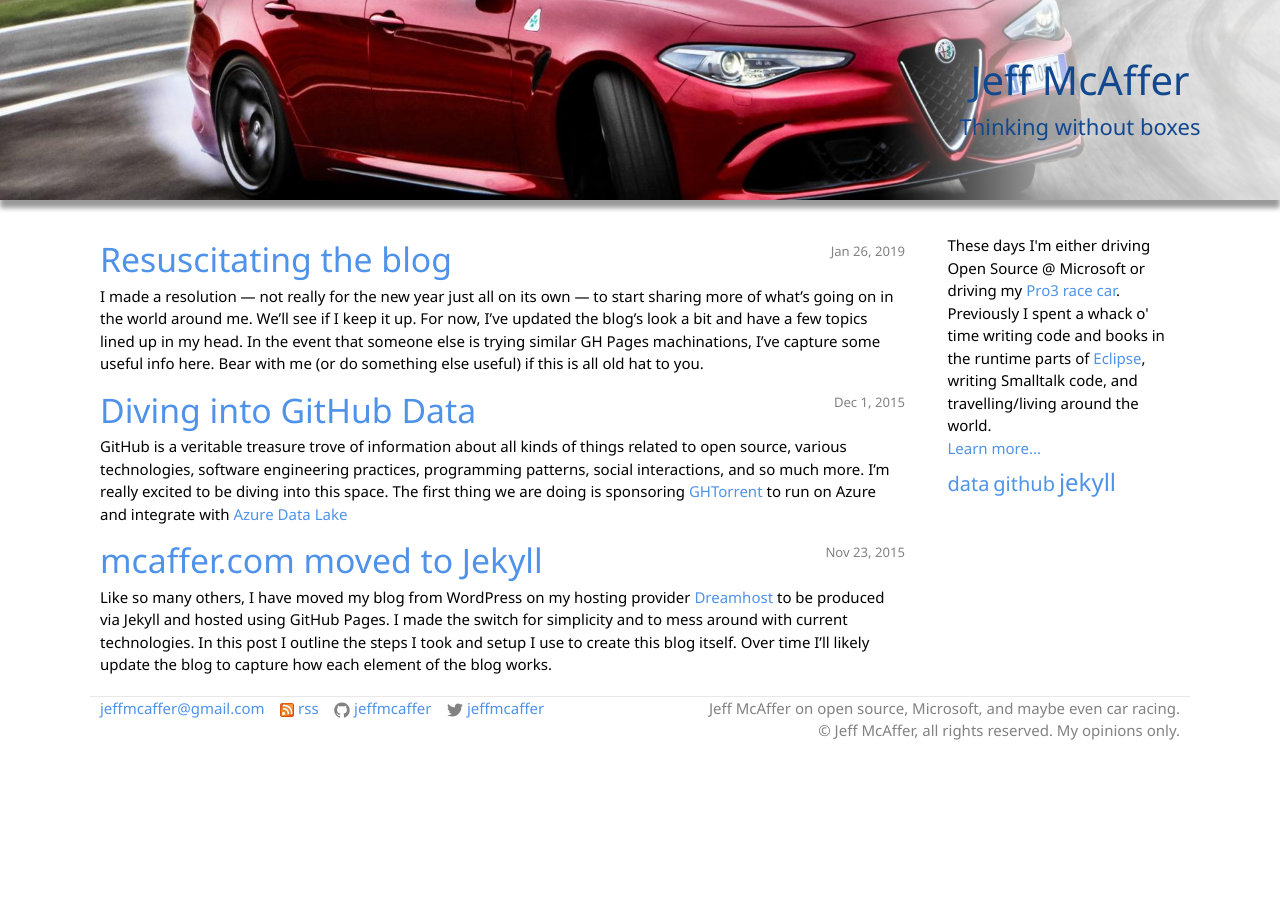
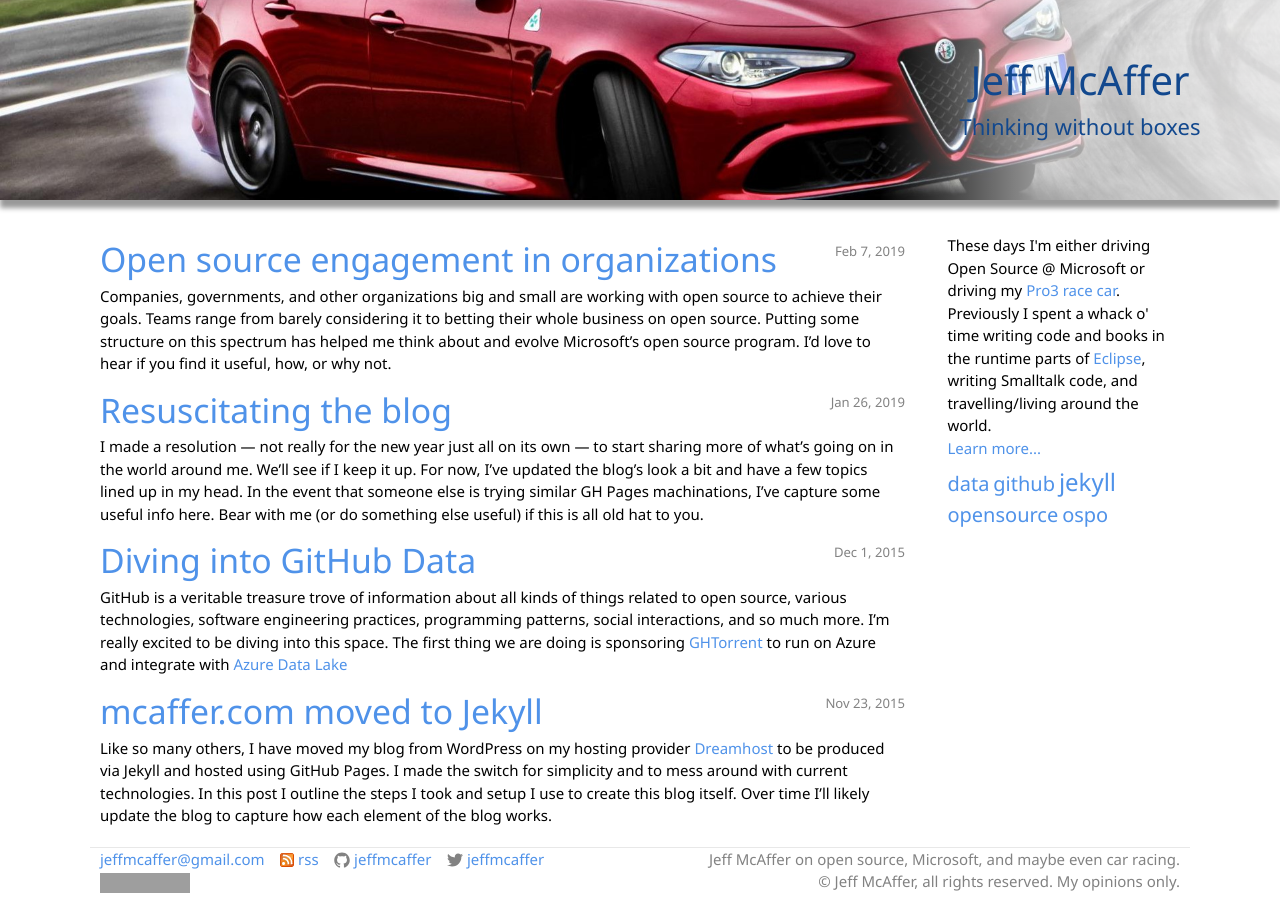
Before and after one commit to jeffmcaffer/jeffmcaffer.github.io, a Jekyll site: the page built from index.html, in a window 1280 px wide. Built offline with Jekyll 4.4.1, drawn with Linux system fonts in a browser that asks for light colours; some of the changed lines change nothing that is shown; grey boxes are pictures that could not be loaded.

Commit message:
open source engagement post

```diff
--- a/_includes/footer.html
+++ b/_includes/footer.html
@@ -51,6 +51,10 @@
         <span class="username ">{{ site.twitter_username }}</span>
       </a>
       {% endif %}
+
+      <p>
+        <a rel="license" href="http://creativecommons.org/licenses/by/4.0/"><img alt="Creative Commons License" style="border-width:0" src="https://i.creativecommons.org/l/by/4.0/80x15.png" /></a>
+      </p>
     </div>
 
     <div class="footer-col footer-col-3 ">
--- /dev/null
+++ b/_posts/2019-02-07-Open-source-engagement.md
@@ -0,0 +1,114 @@
+---
+layout: post
+title: "Open source engagement in organizations"
+date: 2019-02-07 11:11:11
+tags: opensource ospo
+---
+
+Companies, governments, and other organizations big and small are working with open source to achieve their goals.
+Teams range from barely considering it to betting their whole business on open source. Putting some structure on
+this spectrum has helped me think about and evolve Microsoft's open source program. I'd love to hear if you find
+it useful, how, or why not.
+
+<!--more-->
+
+# What's in a name?
+
+When I first started thinking/talking about this, I use the term _maturity_ with people. That unfortunately
+implies a judgement and it turns out that people don't want to think of themselves (or be thought of) as immature.
+Most of the terms that came up had that same characteristic: sophistication, evolution, depth, ... The antonyms are
+off-putting. Fact is, there is no one right answer here &mdash; there is nothing inherently better or worse about being at a
+particular point on the spectrum.
+
+That led me to _engagement_. We really are just talking about what kind, what role, how much, ... your engagement
+with open source plays in your organization. Naming is hard. I'd love to hear alternatives.
+
+# Why bother?
+
+There has been a lot of churn the community lately with new licensing models, mergers/acquisitions, and many, many
+new players. Reflecting on how and why organizations engage in open source work helps folks on the
+inside plot a course, make plans, achieve goals, and helps folks on the outside of an org understand what the org
+is doing and what they might do in the future.
+
+Remember, this is not about the quality of anyone's open source code, or community, or the technology at all.
+Rather it's about how an organization thinks about and “does” open source &mdash; what role does it play in
+their operations?
+
+# The model
+
+The model below captures some discrete states of open source engagement. Most teams are simultaneously at multiple engagement stages. That’s fine. Being *proficient* is more than adequate for some, while others seek to become *masters*. You may also want to mix and match characteristics from different stages. Go for it. Make it your own. The key is that your level of engagement matches your organizational goals, whatever they might be.
+
+Microsoft itself is all over the map in how different teams participate in open source. This model helps us understand that and intentionally make changes. Or not.
+
+A great way to use the model is for each characteristic, test how it feels in the following phrases:
+
+- “My team’s approach to open source is **\_\_\_\_\_\_\_**”
+- “The value of open source to my team is **\_\_\_\_\_\_\_**”
+
+Often these will cluster and give you an overall sense of your engagement. Characteristics where you self-assess lower
+than others, or where you hope/need to be, represent areas for additional effort.
+
+## Denial
+
+- Denial – Somehow open source does not apply to your domain or is the wrong approach.
+- Prevention – Put up technical, legal/process, or regulatory barriers to considering open source.
+- Countering – Attack open source with FUD
+
+## Tolerant
+
+- Limited – Use grudgingly allowed in pockets
+- Experimental – Some early adopters deeply engaged in isolated areas. Some releasing.
+- Ad hoc – Localized processes and policies. Wild west to locked down. Inconsistent outcomes.
+- Fearful – Limit risks. Sequester teams. Tightly scope engagements.
+- Not rewarded – No career incentives. Even disincentives for undertaking “risky” behavior.
+
+## Hype
+
+- Silver bullet – Open source is going to transform the company!
+- Marketing – All the cool kids are doing it. We want to be cool too.
+- Recruit/retain – Emphasis on high profile, high volume “open source” hires
+- Incoherent – Engagement not coordinated, localized or no policies/processes
+
+## Proficient
+
+- Systematic – Central policies and processes around legal and security topics
+- Tooled – Tooling in place to track and guide open source engagement
+- Broad – All teams are free to engage and understand the “rules of the road”
+- Engaging – Work with communities, contribute fixes/features
+- Efficient – Seen as a valuable tool for “time to market”
+
+## Fluent
+
+- Value – The business understands the value that use/release does and does not bring
+- Fundamental – Bet on using or releasing open source for core capability
+- Rationalized – Policies and processes are continually reassessed and automated
+- Open – Technical and process discussions default to open
+- Healthy – Engagement health is integral to engineering/business reporting
+- Rewarded – Open source engagement explicitly recognized as a valued activity
+
+## Mastery
+
+- Integral – Open source is integral to business model from the beginning
+- Liberating – Business understands its true value-add and builds on that with open source
+- Disruption – Open source as a means of disrupting and quantum innovation
+- Shared control – Foundations, community initiatives, joint projects, “coopetition”
+- Proactive – Engage broadly to improve quality, security, function as a goal in itself
+
+# Microsoft and the model
+
+It's no surprise that you can plot Microsoft's course in open source quite closely in this model.
+Not so many years ago we were in denial about the movement if not active countering it. We then
+transitioned to concurrently being tolerant and driving the hype. We did a few experiments here
+and there, and went all in on some projects just to see what would stick.
+
+Today I think are getting pretty proficient as a company. We have solid policies and processes with automation thoughout our engineering systems tracking millions of uses of open source. Some 20,000 Microsoft folks have some work activity on GitHub and overall the system is pretty efficient.
+
+Of course, our engagement is not uniform. Some teams are still catching up and others have
+sprinted ahead to fluency and a sprinkling of mastery. This is a never ending process of
+revising business and technology strategies, evolving thinking, working with communities. It'll
+be very interesting to see where we are in a year.
+
+# Wrap up
+
+I'd love to hear what you think of this model and if/how it relates to your organization or view of the world.
+I certainly don't claim it is universal or the final word. It's a stake in the ground that we have found useful. How about you?
```
